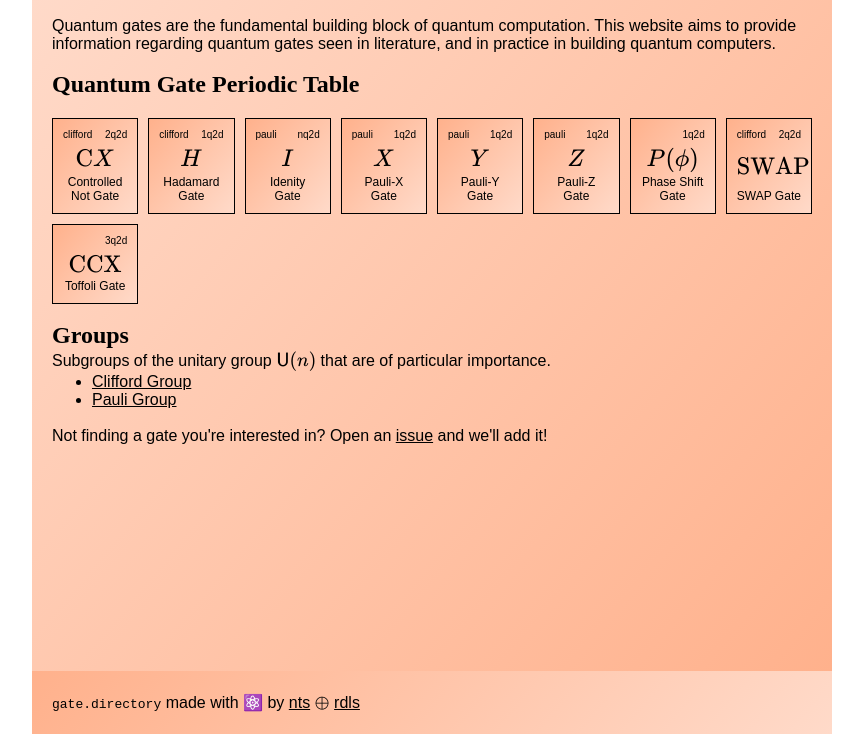
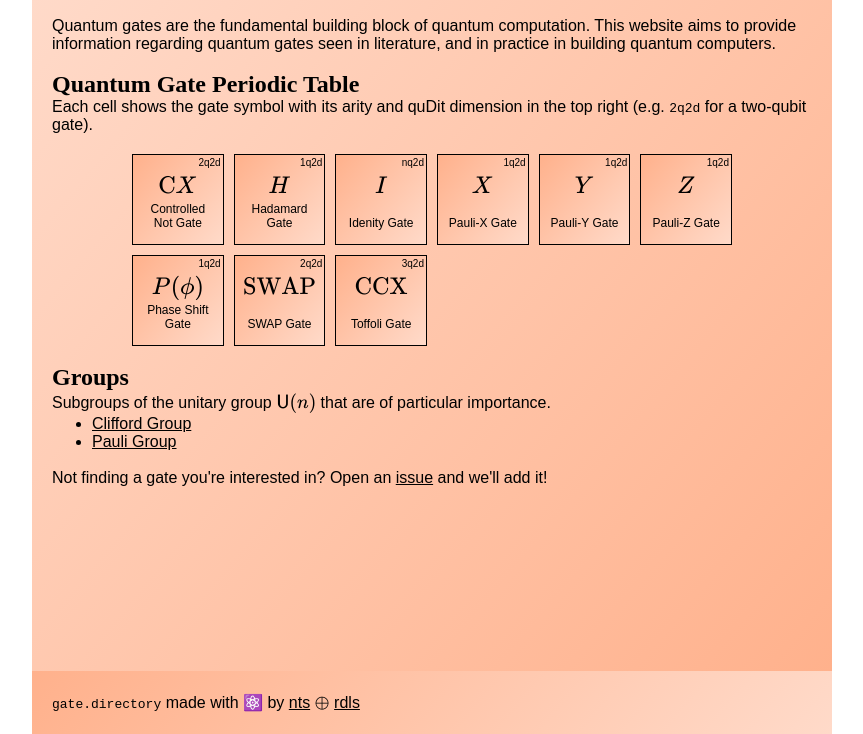
Before and after one commit to natestemen/gate.directory, an Eleventy site: page index.md in a window 1280 px wide. Shown: the part 66-800 px from the top of the page, without its empty margins (208-1071 px from the left). Built offline with nearby package versions, Linux system fonts and the light colour scheme; Eleventy itself is replaced by a stand-in of ours; files that its build step writes are made by us from their sources; what markdown-it-attrs would draw is missing.

Commit message:
Refine periodic table cells

```diff
--- a/layouts/index.njk
+++ b/layouts/index.njk
@@ -10,13 +10,13 @@
 <br/>
 
 <h2>Quantum Gate Periodic Table</h2>
+<p class="periodic-explanation">Each cell shows the gate symbol with its
+arity and quDit dimension in the top right (e.g. <code>2q2d</code> for a
+two‑qubit gate).</p>
 <div class="periodic-table">
   {% for gate in collections.gates %}
   <a class="periodic-cell" href="{{ gate.url }}">
-    <div class="top-row">
-      <span class="group">{{ gate.data.groups[0] }}</span>
-      <span class="arity-dim">{{ gate.data.arity }}q{{ gate.data.dimension | default(2) }}d</span>
-    </div>
+    <span class="arity-dim">{{ gate.data.arity }}q{{ gate.data.dimension | default(2) }}d</span>
     <div class="symbol">${{ gate.data.symbol | safe }}$</div>
     <div class="name">{{ gate.data.title }}</div>
   </a>
--- a/styles/base.css
+++ b/styles/base.css
@@ -86,7 +86,8 @@ footer {
     display: grid;
     grid-template-columns: repeat(auto-fill, minmax(80px, 1fr));
     gap: 10px;
-    margin-top: 20px;
+    margin: 20px auto 0;
+    width: 600px;
 }
 
 .periodic-table a {
@@ -103,26 +104,27 @@ footer {
     font-family: sans-serif;
     display: flex;
     flex-direction: column;
-    justify-content: space-between;
+    align-items: center;
+    position: relative;
 }
 
-.periodic-cell .top-row {
-    display: flex;
-    justify-content: space-between;
+
+
+.periodic-cell .arity-dim {
     font-size: 10px;
-    margin-bottom: 4px;
+    position: absolute;
+    top: 2px;
+    right: 2px;
 }
 
 .periodic-cell .symbol {
     font-size: 20px;
     font-weight: bold;
+    margin-top: 6px;
 }
 
 .periodic-cell .name {
     font-size: 12px;
+    margin-top: auto;
+    margin-bottom: 4px;
 }
-
-.periodic-cell .group,
-.periodic-cell .arity-dim {
-    font-size: 10px;
-}
```
